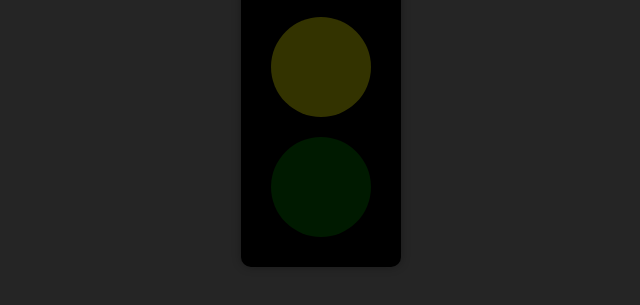
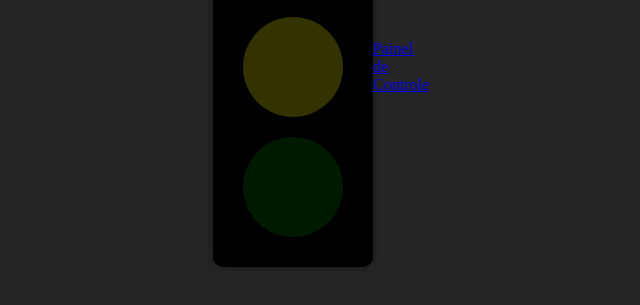
Before and after one commit to JuarezWeitzel/semaforo, a plain HTML site: page index.html in a window 1280 px wide. Shown: the part 333-638 px from the top of the page, without its empty margins (319-959 px from the left). Drawn offline with Linux system fonts and the light colour scheme.

Commit message:
feat: adiciona botão de redirecionamento para o painel de controle

```diff
--- a/index.html
+++ b/index.html
@@ -8,9 +8,7 @@
   </head>
   <body>
     <div class="container">
-
       <div class="semaphore">
-
         <!-- Semáforo Vermelho -->
         <div class="red" id="red">
           <span class="counter"></span>
@@ -28,12 +26,13 @@
           <span class="counter"></span>
           <!-- Contador no verde -->
         </div>
-
       </div>
 
+      <a href="panelControl.html" class="control-panel-button"
+        >Painel de Controle</a
+      >
     </div>
   </body>
 
   <script src="script.js"></script>
-
 </html>
```
